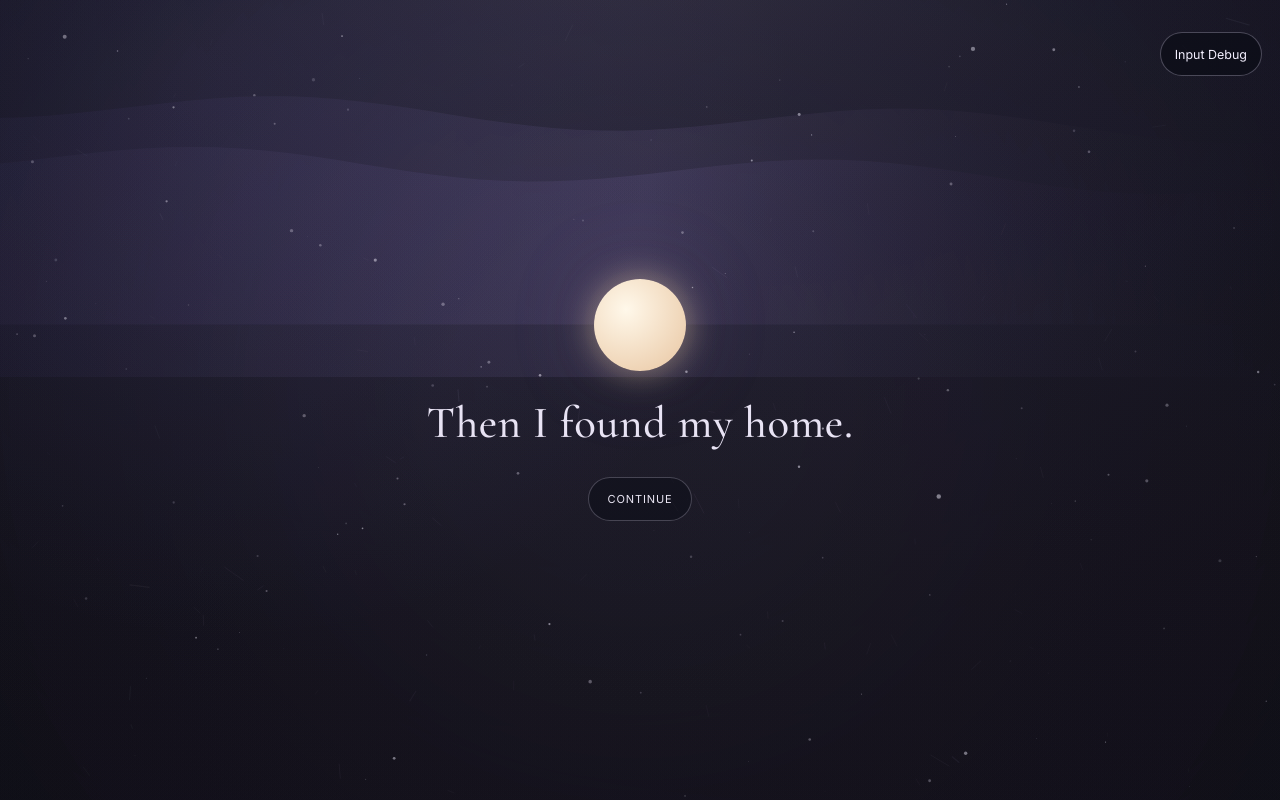
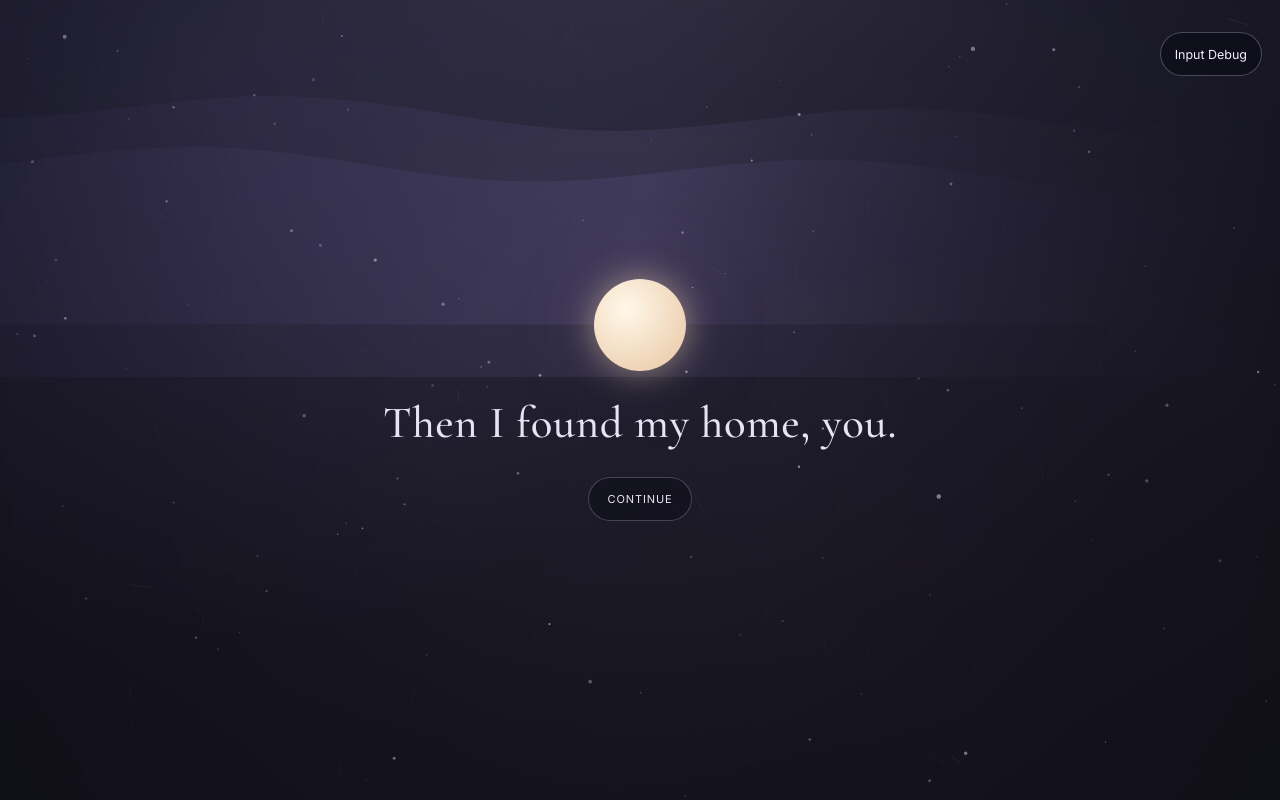
Before and after one commit to TashkeenSayyad/Valentine-2026, a Next.js app: page / in a window 1280 px wide. Both pictures are taken after a click on the button "CONTINUE". Built offline with nearby package versions, Linux system fonts and the light colour scheme.

Commit message:
question on last page only

```diff
--- a/components/ValentineExperience.tsx
+++ b/components/ValentineExperience.tsx
@@ -630,7 +630,7 @@ export function ValentineExperience() {
             {displayScene === 2 && (
               <>
                 <button type="button" aria-label="Awaken the light" className={`${styles.centerLight} tap`} onPointerDown={activateCenter} />
-                <p className={`${styles.textPrimary} ${styles.blurIn}`}>Then I found my home.</p>
+                <p className={`${styles.textPrimary} ${styles.blurIn}`}>Then I found my home, you.</p>
                 <button type="button" className={`${styles.control} tap`} onPointerDown={(e) => nextScene(e.pointerType, "scene-2-next")}>Continue</button>
               </>
             )}
@@ -650,7 +650,6 @@ export function ValentineExperience() {
               <>
                 <p className={`${styles.textPrimary} ${styles.blurIn}`}>With you…</p>
                 <p className={`${styles.textSecondary} ${styles.blurInDelay}`}>…everything feels right.</p>
-                <h1 className={styles.question}>Anusha,<br />will you be my Valentine?</h1>
                 <button type="button" className={`${styles.control} tap`} onPointerDown={(e) => nextScene(e.pointerType, "scene-4-next")}>Continue</button>
               </>
             )}
```
